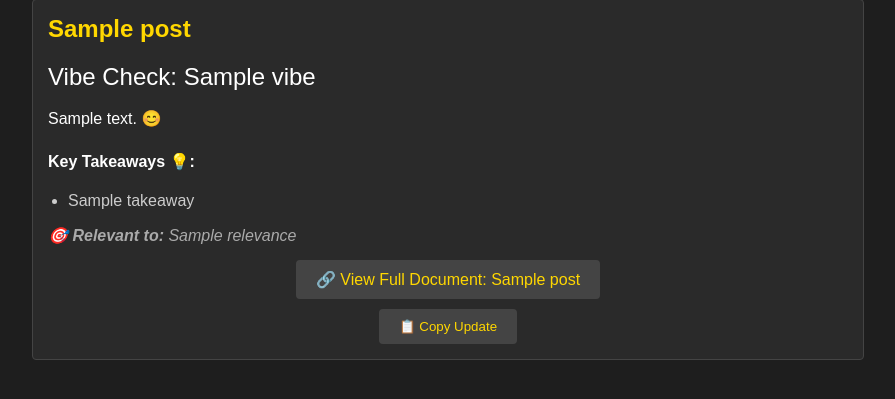
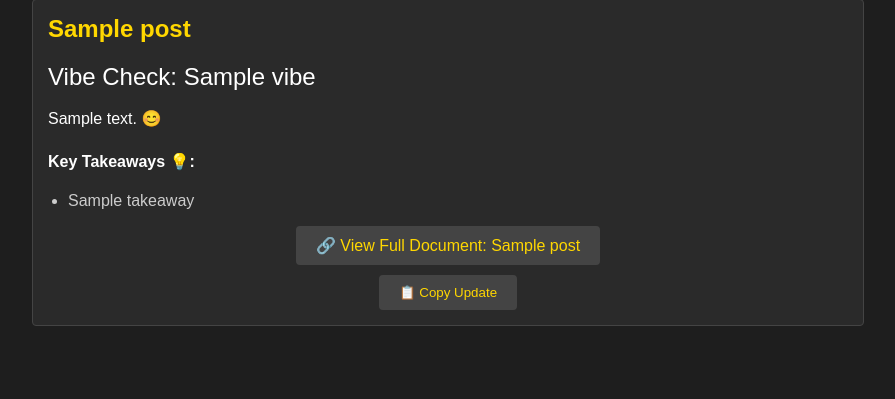
Before and after one commit to Ramshreyas/ethqna, a Python web app: template frontend/templates/analytics/updates.html in a window 1280 px wide. Shown: the part 140-539 px from the top of the page, without its empty margins (192-1087 px from the left). Run offline with Jinja, Linux system fonts and the light colour scheme; the template is opened without the code that fills it: most values are stand-ins (such as "Sample title", 1, 10 or a date in 2020).

Commit message:
Fixes non-removal of relevant-to section

```diff
--- a/frontend/templates/analytics/updates.html
+++ b/frontend/templates/analytics/updates.html
@@ -90,7 +90,6 @@
            data-post-title="{{ post.post_title }}"
            data-vibe="{{ post.vibe }}"
            data-description="{{ post.description }}"
-           data-relevance="{{ post.relevance }}"
            data-takeaways="{{ post.takeaways | join('||') }}"
            data-original-title="{{ original_title }}"
            data-pdf-link="{% if data.pdf_mapping[original_title] is defined %}{{ base_url }}pdf?doc={{ data.pdf_mapping[original_title] }}{% endif %}">
@@ -107,9 +106,6 @@
         {% else %}
           <p>No key takeaways available.</p>
         {% endif %}
-        <div class="relevance">
-          🎯 <strong>Relevant to:</strong> {{ post.relevance }}
-        </div>
         {% if data.pdf_mapping[original_title] is defined %}
           <div class="doc-link">
             <a href="/pdf?doc={{ data.pdf_mapping[original_title] }}" target="_blank" title="View Document">
```
